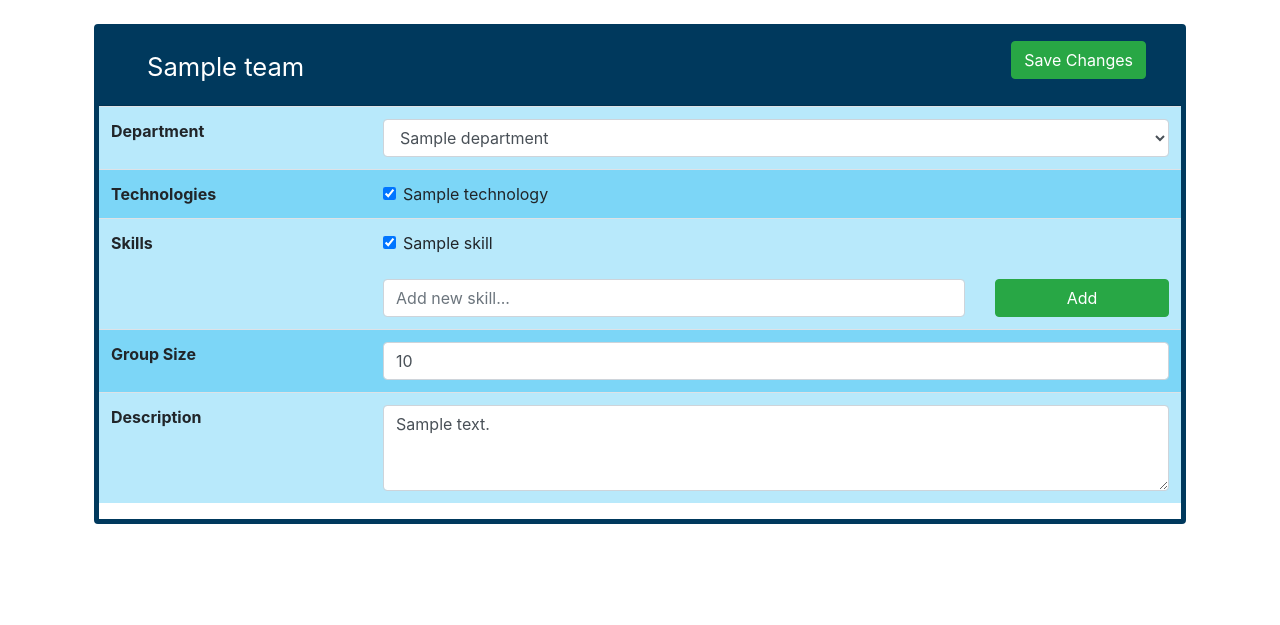
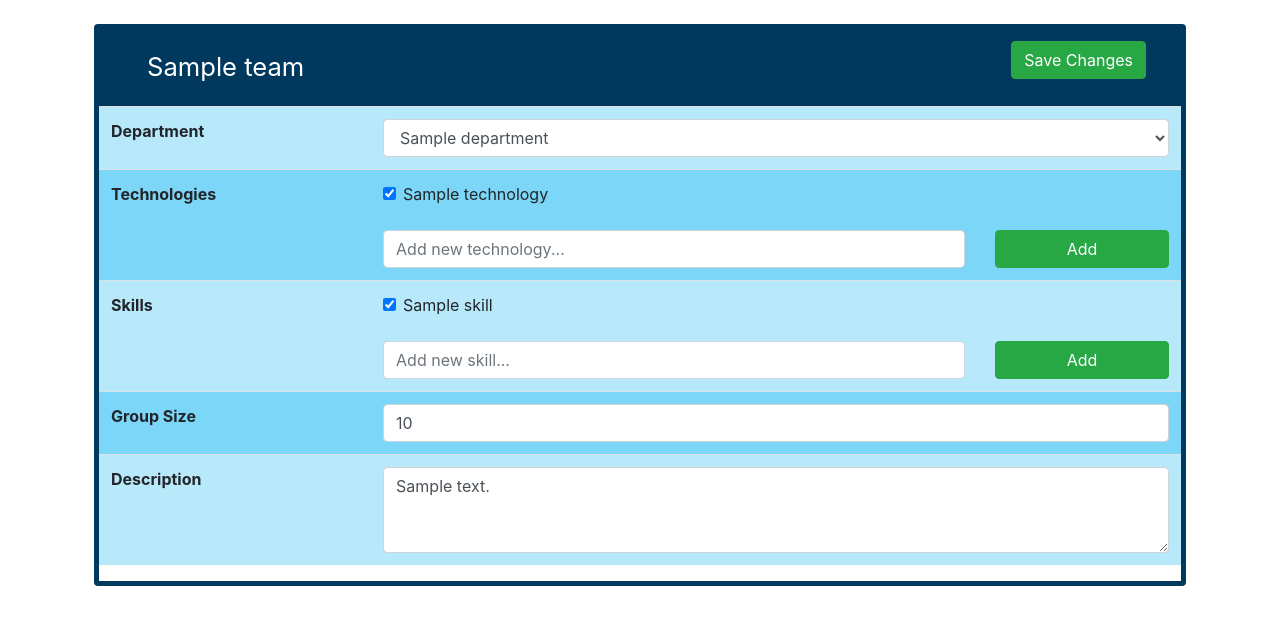
Before and after one commit to daniel-flynn-github/Barclays-Team-Graduate-Allocation-App, a Django app: page /allocation/manager/edit_team/1/ in a window 1280 px wide. Shown: the part 56-681 px from the top of the page. Run offline with Django 3.2, Linux system fonts and the light colour scheme; a user stored in the database is signed in; tables that the repository leaves empty hold one stand-in row (values such as "Sample post").

Commit message:
Issue #69 // finished code for adding a new technology.

```diff
--- a/django-backend/allocationapp/urls.py
+++ b/django-backend/allocationapp/urls.py
@@ -15,7 +15,8 @@ urlpatterns = [
     # Manager URLs
     path('manager/view_teams/', views.manager_view_teams, name='manager_view_teams'),
     path('manager/edit_team/<int:team_id>/', views.manager_edit_team, name='manager_edit_team'),
-    path('manager/edit_team/add_skill/<int:team_id>/<str:skill_name>/', views.add_new_skill, name='manager_add_skill'),
+    path('manager/edit_team/<int:team_id>/add_skill/<str:skill_name>/', views.add_new_skill, name='manager_add_skill'),
+    path('manager/edit_team/<int:team_id>/add_technology/<str:tech_name>/', views.add_new_technology, name='manager_add_tech'),
     path('manager/delete_team_member/<int:user_id>/', views.delete_team_member, name='delete_team_member'),
 
     # Admin URLs
--- a/django-backend/allocationapp/views.py
+++ b/django-backend/allocationapp/views.py
@@ -188,6 +188,22 @@ def add_new_skill(request, team_id, skill_name):
     if new_skill_created:
         team = Team.objects.get(id=int(team_id))
         team.skills.add(skill)
+
+    return redirect(reverse('allocationapp:manager_edit_team', kwargs={'team_id':int(team_id)}))
+
+
+@login_required
+@user_passes_test(is_manager, login_url='/allocation/')
+def add_new_technology(request, team_id, tech_name):
+    # TODO: security risk: a manager can post a tech to a team they do not manage!
+
+    # Add the new skill to the database.
+    technology, new_tech_created = Technology.objects.get_or_create(name=tech_name)
+
+    # Then add this new skill to the team.
+    if new_tech_created:
+        team = Team.objects.get(id=int(team_id))
+        team.technologies.add(technology)
 
     return redirect(reverse('allocationapp:manager_edit_team', kwargs={'team_id':int(team_id)}))
 
--- a/django-backend/static/js/skills_and_technologies_handler.js
+++ b/django-backend/static/js/skills_and_technologies_handler.js
@@ -1,11 +1,17 @@
 function addSkill(team_id) {
     // Given a team, add the skill to the team/overall team DB.
     skills_input = document.getElementById("new_skill_textbox");
-    console.log("hey");
-
     if (skills_input.value != "") {
-        // There is a skill to be added
-        console.log("ayyy");
-        return window.location.href = "/allocation/manager/edit_team/add_skill/" + team_id + "/" + skills_input.value;
+        // There is a skill to be added.
+        return window.location.href = "/allocation/manager/edit_team/" + team_id + "/add_skill/" + skills_input.value;
     }
 }
+
+function addTech(team_id) {
+    // Given a team, add the technology to the team/overall team DB.
+    tech_input = document.getElementById("new_tech_textbox");
+    if (tech_input.value != "") {
+        // There is a technology to be added
+        return window.location.href = "/allocation/manager/edit_team/" + team_id + "/add_technology/" + tech_input.value;
+    }
+}
--- a/django-backend/templates/allocationapp/edit_team.html
+++ b/django-backend/templates/allocationapp/edit_team.html
@@ -62,6 +62,17 @@
                                         </div>
                                     {% endfor %}
 
+                                    <br>
+
+                                    <div class="row">
+                                        <div class="col-9">
+                                            <input id="new_tech_textbox" value="" class="form-control" type="text" placeholder="Add new technology...">
+                                        </div>
+
+                                        <div class="col-3">
+                                            <a href="#" class="btn btn-success w-100" onclick="addTech('{{ team.id }}')">Add<a>
+                                        </div>
+                                    </div>
                                 </td>
                             </tr>
                             <tr>
```
